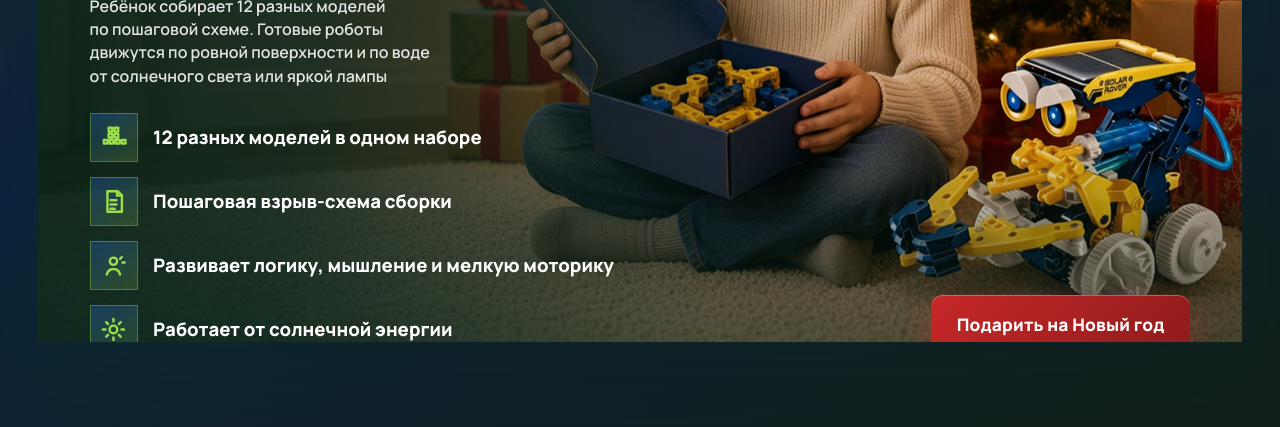
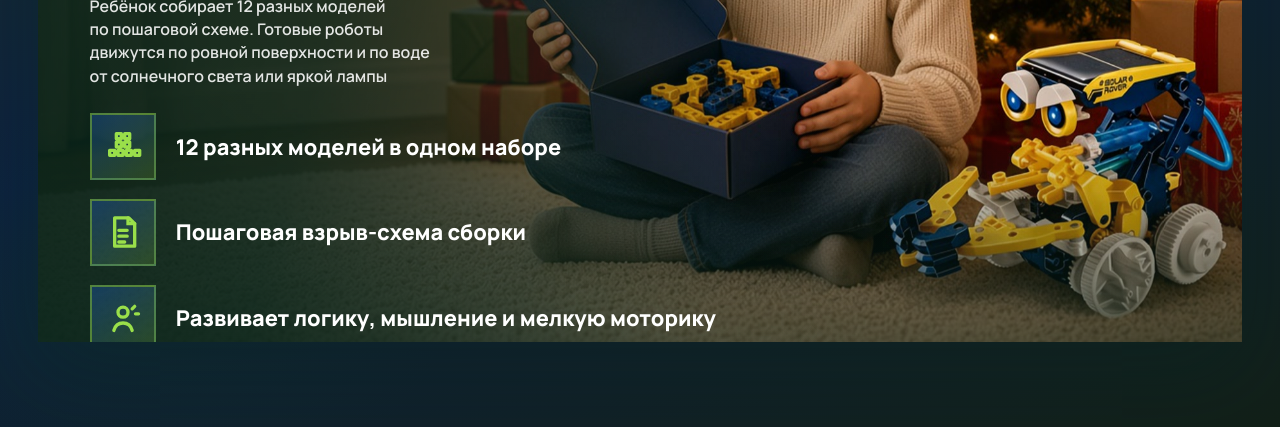
Before and after one commit to illjarumachik-art/Mfs, a plain HTML site: page landing/index.html in a window 1280 px wide. Shown: the part 373-800 px from the top of the page. Drawn offline with Linux system fonts and the light colour scheme; a web font is replaced by a local one.

Commit message:
Enlarge New Year card bottom-left feature icons
Make the four benefit icons and labels more prominent on the 16:9 card.

Co-authored-by: illjarumachik-art <illjarumachik-art@users.noreply.github.com>

```diff
--- a/landing/styles.css
+++ b/landing/styles.css
@@ -208,8 +208,8 @@ body {
   margin: 0;
   padding: 0;
   display: grid;
-  gap: clamp(10px, 1.2vw, 16px);
-  max-width: min(58%, 640px);
+  gap: clamp(12px, 1.5vw, 20px);
+  max-width: min(64%, 720px);
   opacity: 0;
   animation: riseIn 0.75s ease 0.5s forwards;
 }
@@ -217,8 +217,8 @@ body {
 .card__features li {
   display: flex;
   align-items: center;
-  gap: 0.8em;
-  font-size: clamp(0.95rem, 1.45vw, 1.25rem);
+  gap: 0.9em;
+  font-size: clamp(1.05rem, 1.7vw, 1.45rem);
   font-weight: 800;
   line-height: 1.2;
   color: var(--white);
@@ -226,18 +226,18 @@ body {
 
 .icon {
   flex: 0 0 auto;
-  width: clamp(42px, 3.8vw, 56px);
-  height: clamp(42px, 3.8vw, 56px);
+  width: clamp(56px, 5.2vw, 78px);
+  height: clamp(56px, 5.2vw, 78px);
   display: grid;
   place-items: center;
   color: var(--lime);
   background: linear-gradient(145deg, rgba(31, 111, 255, 0.28), rgba(154, 223, 74, 0.18));
-  border: 1.5px solid rgba(154, 223, 74, 0.35);
+  border: 2px solid rgba(154, 223, 74, 0.4);
 }
 
 .icon svg {
-  width: 62%;
-  height: 62%;
+  width: 64%;
+  height: 64%;
 }
 
 .card__cta {
```
Also changed, not shown: 1 other file.
